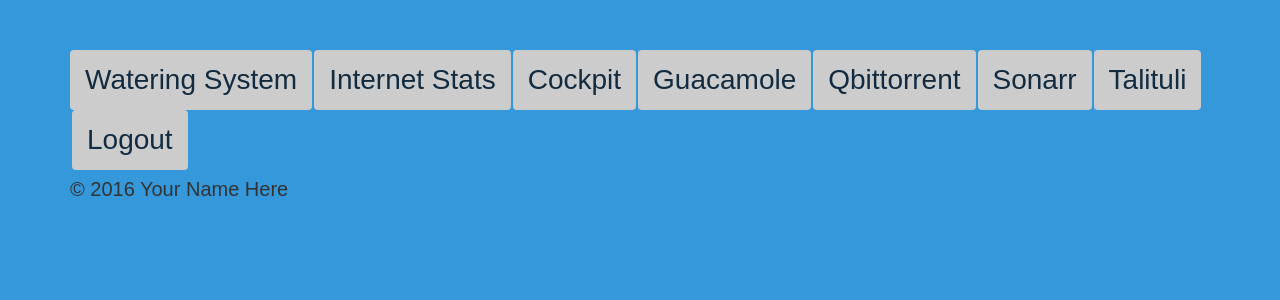
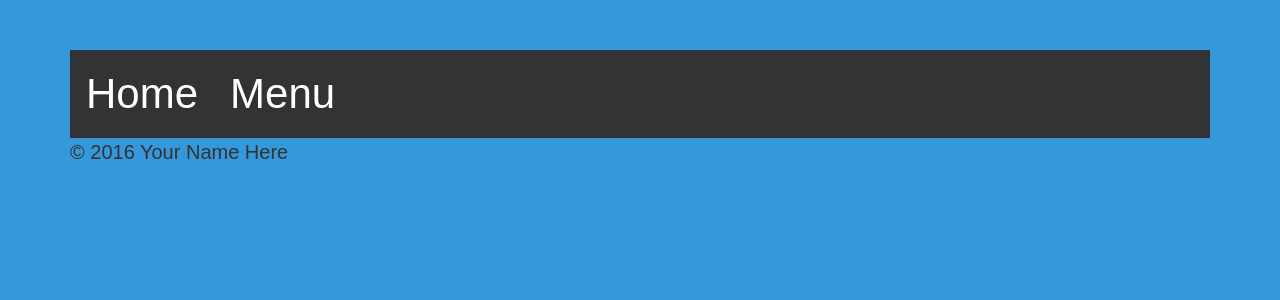
Before and after one commit to brentoncollins/newcastlepad, a Flask app: template app/templates/base.html in a window 1280 px wide. Shown: the top 300 px of the page. Run offline with Flask 2, Linux system fonts and the light colour scheme; the template is opened without the code that fills it, so the values that code supplies are empty.

Commit message:
Updated path issues to files.

```diff
--- a/app/static/js.js
+++ b/app/static/js.js
@@ -73,6 +73,9 @@
     document.getElementById("myDropdown2").classList.toggle("show");
 }
 
+function drop3Function() {
+    document.getElementById("myDropdown3").classList.toggle("show");
+}
 window.onclick = function(event) {
     if (!event.target.matches('.dropbtn2')) {
 
@@ -99,4 +102,5 @@
         }
 
     }
+
 }
--- a/app/static/style.css
+++ b/app/static/style.css
@@ -44,7 +44,7 @@
 body{font-family:"Helvetica Neue",Helvetica,Arial,sans-serif;font-size:14px;line-height:1.42857143;color:#333;background-color:#fff;}
 button,input{font-family:inherit;font-size:inherit;line-height:inherit;}
 a{color:#337ab7;text-decoration:none;}
-a:focus,a:hover{color:#23527c;text-decoration:underline;}
+a:focus,a:hover{color:#23527c;}
 a:focus{outline:5px auto -webkit-focus-ring-color;outline-offset:-2px;}
 h1,h2{font-family:inherit;font-weight:500;line-height:1.1;color:inherit;}
 h1,h2{margin-top:20px;margin-bottom:10px;}
@@ -90,7 +90,7 @@
 .clearfix:after,.container:after,.nav:after{clear:both;}
 .pull-right{float:right!important;}
 /*! CSS Used from: http://127.0.0.1:5000/static/style.css */
-a{background-color:#cccccc;color:#122b40;font-size:28px;}
+
 .nav{padding-left:0;margin-bottom:5px;list-style:none;}
 *{box-sizing:border-box;}
 *:focus{outline:none;}
@@ -101,6 +101,7 @@
 h2{font-size:xx-large;}
 input[id=dropbtn]{background:#3498db;background-image:-webkit-linear-gradient(top, #3498db, #2980b9);background-image:-moz-linear-gradient(top, #3498db, #2980b9);background-image:-ms-linear-gradient(top, #3498db, #2980b9);background-image:-o-linear-gradient(top, #3498db, #2980b9);background-image:linear-gradient(to bottom, #3498db, #2980b9);text-shadow:1px 1px 3px #666666;font-family:Arial;color:#ffffff;font-size:35px;padding:3px 15px 15px 3px;border:solid #1f628d 2px;text-decoration:none;float:left;}
 input[id=dropbtn]:hover{background:#3cb0fd;background-image:-webkit-linear-gradient(top, #3cb0fd, #3498db);background-image:-moz-linear-gradient(top, #3cb0fd, #3498db);background-image:-ms-linear-gradient(top, #3cb0fd, #3498db);background-image:-o-linear-gradient(top, #3cb0fd, #3498db);background-image:linear-gradient(to bottom, #3cb0fd, #3498db);text-decoration:none;}
+
 .dropbtn1 {
     background-color:#3498DB;
     color:white;
@@ -193,4 +194,64 @@
     font-size:20px;
     font-weight:bold;}
 
+.navbar {
+    overflow: hidden;
+    background-color: #333;
+    font-family: Arial, Helvetica, sans-serif;
+}
+
+.navbar a {
+    float: left;
+    font-size: 42px;
+    color: white;
+    text-align: center;
+    padding: 14px 16px;
+    text-decoration: none;
+}
+
+.dropdown {
+    float: left;
+    overflow: hidden;
+}
+
+.dropdown .dropbtn {
+    font-size: 42px;
+    border: none;
+    outline: none;
+    color: white;
+    padding: 14px 16px;
+    background-color: inherit;
+    font-family: inherit;
+    margin: 0;
+}
+
+.navbar a:hover, .dropdown:hover .dropbtn {
+    background-color: red;
+}
+
+.dropdown-content {
+    display: none;
+    position: absolute;
+    background-color: #f9f9f9;
+    min-width: 160px;
+    box-shadow: 0px 8px 16px 0px rgba(0,0,0,0.2);
+    z-index: 1;
+}
+
+.dropdown-content a {
+    float: none;
+    color: black;
+    padding: 12px 16px;
+    text-decoration: none;
+    display: block;
+    text-align: left;
+}
+
+.dropdown-content a:hover {
+    background-color: #ddd;
+}
+
+.dropdown:hover .dropdown-content {
+    display: block;
+}
 .show {display:block;}
--- a/app/templates/base.html
+++ b/app/templates/base.html
@@ -15,18 +15,26 @@
   <body>
     <div class="container">
       <div class="header clearfix">
-        <nav>
-          <ul class="nav nav-pills pull-right">
-              <li role="presentation"><a href="/watersys">Watering System</a></li>
-              <li role="presentation"><a href="/">Internet Stats</a></li>
-              <li role="presentation"><a href="/about">Cockpit</a></li>
-              <li role="presentation"><a href="/about">Guacamole</a></li>
-              <li role="presentation"><a href="/about">Qbittorrent</a></li>
-              <li role="presentation"><a href="/about">Sonarr</a></li>
-              <li role="presentation"><a href="/about">Talituli</a></li>
-              <li role="presentation"><a href="/logout">Logout</a></li>
-          </ul>
-        </nav>
+
+
+                 <div class="navbar">
+                  <a href="#home">Home</a>
+                  <div class="dropdown">
+                    <button class="dropbtn">Menu
+                      <i class="fa fa-caret-down"></i>
+                    </button>
+                    <div class="dropdown-content">
+                      <a href="/watersys">Watering System</a>
+                      <a href="http://www.guacamole.newcastlepad.com">Guacamole</a>
+                      <a href="http://www.qbittorrent.newcastlepad.com">Qbittorrent</a>
+                        <a href="#">Cockpit</a>
+                        <a href="#">Internet Stats</a>
+                        <a href="#">Tatuli</a>
+
+
+                    </div>
+                  </div>
+                </div>
       </div>
       {% block body %}
       {% endblock %}
```
